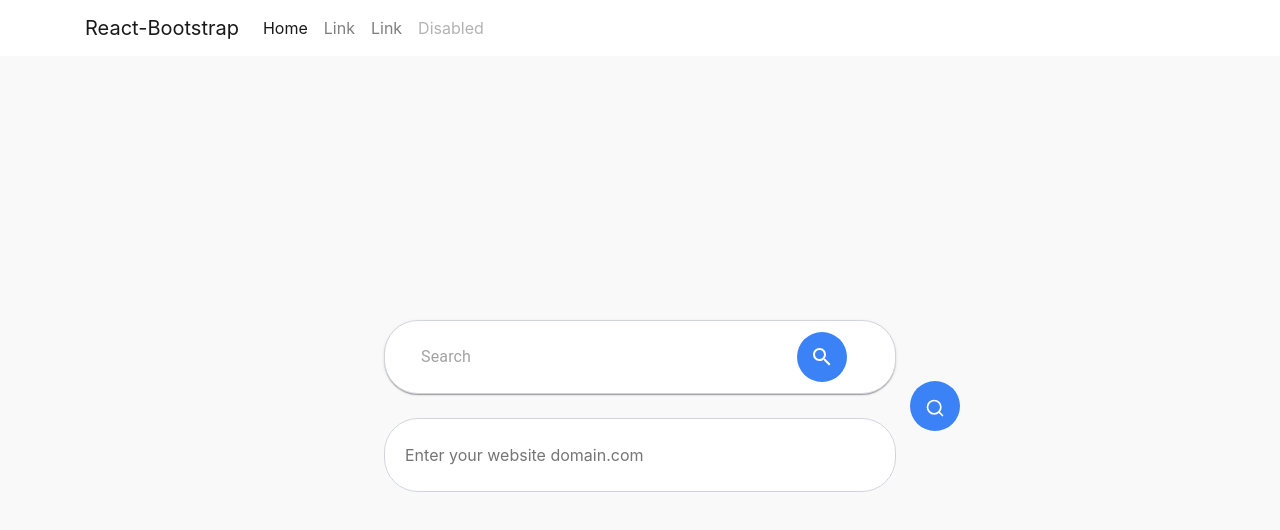
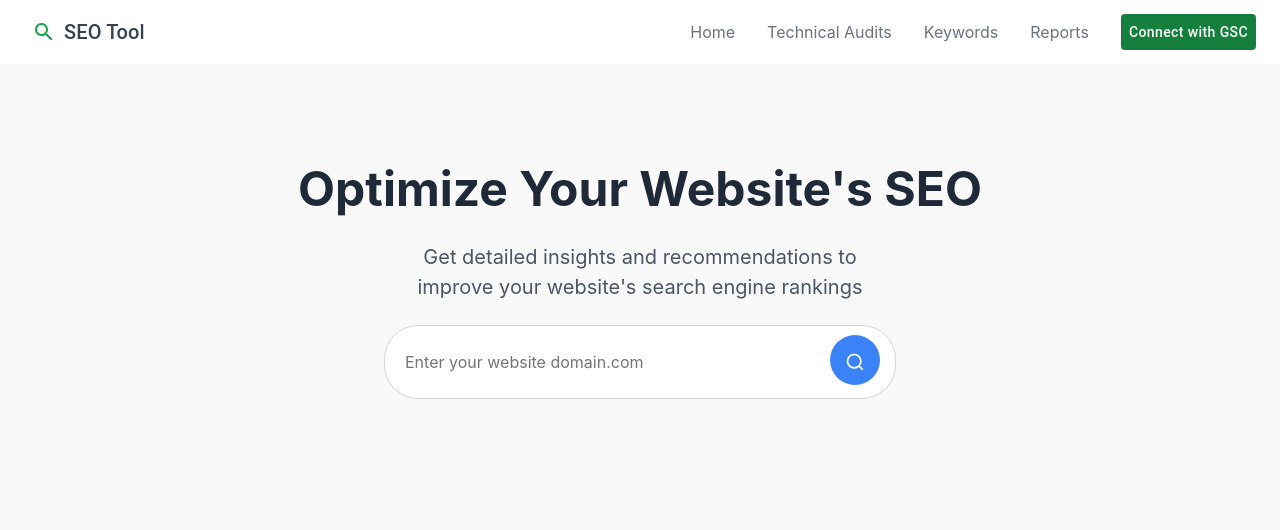
Before and after one commit to huiyinghuan/seo-capstone-hhy, a React (Create React App) app in the folder frontend/: page / in a window 1280 px wide. Shown: the top 530 px of the page. Built offline with nearby package versions, Linux system fonts and the light colour scheme.

Commit message:
format page ui to a better visual based on advice by supervisor

```diff
--- /dev/null
+++ b/frontend/src/components/SEOAuditResultTable.js
@@ -0,0 +1,82 @@
+import React from "react";
+import { Check as CheckIcon, Close as CloseIcon } from "@mui/icons-material";
+import Table from "@mui/material/Table";
+import TableBody from "@mui/material/TableBody";
+import TableCell from "@mui/material/TableCell";
+import TableContainer from "@mui/material/TableContainer";
+import TableHead from "@mui/material/TableHead";
+import TableRow from "@mui/material/TableRow";
+import Paper from "@mui/material/Paper";
+import './SearchBar.css'; // Import the CSS file
+
+const SEOAuditResultTable = ({ rows, headings }) => {
+  return (
+    <Paper sx={{ width: "100%", overflow: "hidden", borderRadius: "8px" }}>
+      <TableContainer
+        component={Paper}
+        elevation={3}
+        sx={{ borderRadius: "8px", maxHeight: "440px" }}
+      >
+        <Table stickyHeader sx={{ minWidth: 650 }} aria-label="SEO Audit Results">
+          <TableHead sx={{ backgroundColor: "#f9fafb" }}>
+            <TableRow>
+              <TableCell sx={{ fontWeight: "bold", textTransform: "uppercase", color: "#6b7280" }}>
+                Attribute
+              </TableCell>
+              <TableCell sx={{ fontWeight: "bold", textTransform: "uppercase", color: "#6b7280" }}>
+                Value
+              </TableCell>
+              <TableCell sx={{ fontWeight: "bold", textTransform: "uppercase", color: "#6b7280" }}>
+                Requirement
+              </TableCell>
+              <TableCell sx={{ fontWeight: "bold", textTransform: "uppercase", color: "#6b7280" }}>
+                Valid
+              </TableCell>
+              <TableCell sx={{ fontWeight: "bold", textTransform: "uppercase", color: "#6b7280" }}>
+                Recommendation
+              </TableCell>
+            </TableRow>
+          </TableHead>
+          <TableBody>
+            {rows.map((row, index) => (
+              <TableRow key={index}>
+                <TableCell>{row.label}</TableCell>
+                <TableCell>{row.value}</TableCell>
+                <TableCell>{row.requirement}</TableCell>
+                <TableCell>
+                  {row.valid ? (
+                    <CheckIcon style={{ color: "green" }} />
+                  ) : (
+                    <CloseIcon style={{ color: "red" }} />
+                  )}
+                </TableCell>
+                <TableCell>{row.recommendation}</TableCell>
+              </TableRow>
+            ))}
+            {headings && (
+              <TableRow>
+                <TableCell component="th" scope="row">
+                  Headings
+                </TableCell>
+                <TableCell colSpan={4}>
+                  {Object.entries(headings).map(([tag, headingsList]) => (
+                    <div key={tag}>
+                      <strong>{tag.toUpperCase()}:</strong>
+                      <ul>
+                        {headingsList.map((heading, index) => (
+                          <li key={index}>{heading}</li>
+                        ))}
+                      </ul>
+                    </div>
+                  ))}
+                </TableCell>
+              </TableRow>
+            )}
+          </TableBody>
+        </Table>
+      </TableContainer>
+    </Paper>
+  );
+};
+
+export default SEOAuditResultTable;
--- a/frontend/src/components/SearchBar.css
+++ b/frontend/src/components/SearchBar.css
@@ -38,20 +38,16 @@
   height: 20%;
   max-width: 32rem; /* Equivalent to max-w-2xl in Tailwind */
 
-  position: fixed; /* Keeps the search bar fixed on the screen */
-  top: 50%; /* Center vertically */
-  left: 50%; /* Center horizontally */
+  position: relative; /* Keeps the search bar fixed on the screen */
+  top: 50%;  /*Center vertically */
+  left: 50%;  /* Center horizontally */
   transform: translate(-50%, -50%); /* Adjust for centering */
   width: 100%;
   max-width: 32rem; /* Equivalent to max-w-2xl in Tailwind */
   z-index: 1000; /* Ensure it appears above other content */
 }
 
-.search-bar-container {
-  position: relative;
-
-}
-
+/*shape of the searchbar*/
 .search-bar-input {
   width: 100%;
   padding: 1.5rem 3rem 1.5rem 1.25rem; /* px-4 py-3 pl-5 pr-12 */
@@ -60,7 +56,6 @@
   outline: none;
   transition: all 0.2s;
 }
-
 
 
 .search-bar-input:focus {
@@ -72,8 +67,8 @@
 
 .search-bar-button {
   position: absolute;
-  right: -4rem;/* right-2 */
-  top: 50%;
+  right: 1rem;
+  top: 61%;
   transform: translateY(-50%); /* center vertically */
   background-color: #3b82f6; /* bg-blue-500 */
   color: white;
@@ -92,10 +87,9 @@
   height: 1.25rem; /* h-5 */
 }
 
-
+/*
 .scrollable-table-container {
-
-  margin-top: calc(50% + 10px); /* Space below search bar */
+  margin-top: calc(50% + 10px); // Space below search bar
   width: 100%;
   max-width: 800px;
   margin-left: auto;
@@ -103,7 +97,7 @@
   padding: 20px;
   overflow-y: auto;
   position: relative;
-}
+} */
 
 
 .results-table {
@@ -112,6 +106,12 @@
   overflow-x: auto; /* Enable horizontal scrolling for wide tables */
 }
 
+.table-cell-header {
+  font-weight: bold;
+  text-transform: uppercase;
+  color: #6b7280;
+}
+
 /* html, body {
   margin: 0;
   padding: 0;
--- a/frontend/src/components/SearchBar.js
+++ b/frontend/src/components/SearchBar.js
@@ -22,6 +22,10 @@
   import { Search } from 'lucide-react';
   import { Check as CheckIcon, Close as CloseIcon } from '@mui/icons-material';
   import './SearchBar.css'; // Import the CSS file
+  import SEOAuditResultTable from "./SEOAuditResultTable";
+
+  import { CheckCircle, XCircle } from "lucide-react";
+
 
   //for table
   import Table from '@mui/material/Table';
@@ -31,16 +35,6 @@
   import TableHead from '@mui/material/TableHead';
   import TableRow from '@mui/material/TableRow';
   import Paper from '@mui/material/Paper';
-
-  import Box from '@mui/material/Box';
-  import TextField from '@mui/material/TextField';
-
-  import InputBase from '@mui/material/InputBase';
-  import Divider from '@mui/material/Divider';
-  import IconButton from '@mui/material/IconButton';
-  import MenuIcon from '@mui/icons-material/Menu';
-  import SearchIcon from '@mui/icons-material/Search';
-  import DirectionsIcon from '@mui/icons-material/Directions';
 
   const SearchBar = ({ onSearch }) => {
     const [domain, setDomain] = useState('');
@@ -88,11 +82,13 @@
             value: result.title || 'No title',
             requirement:'50 - 60 Characters',
             valid: validateLength(result.title || '', 50, 60),
-            recommendation: 'Ensure the title is between 50-60 characters'
+            recommendation: 'Ensure the title is between 50 - 60 characters'
           },
           { label: 'Meta Description',
             value: result.meta_description || 'No meta description',
-            requirement: '150 - 160 Characters'
+            requirement: '150 - 160 Characters',
+            valid: validateLength(result.meta_description || '', 150, 160),
+            recommendation: 'Ensure the meta descrption is between 150 - 160 characters'
           },
           { label: 'Canonical',
             value: result.canonical || 'No canonical tag',
@@ -133,58 +129,6 @@
       <div className="container">
         <form onSubmit={handleSubmit} className="search-bar-form">
           <div className="search-bar-container">
-          <Paper
-            component="form"
-            sx={{
-              p: '0px',
-              display: 'flex',
-              alignItems: 'center',
-              width: '100%',
-              maxWidth: '100%',
-              borderRadius: '34px', // Fully rounded corners
-              border: '1px solid #d1d5db', /* border-gray-300 */
-              outline: 'none',
-              transition: 'all 0.2s',
-              padding: '0.5rem 3rem 0.5rem 1.25rem',
-              overflow: 'hidden', // Ensures no overflow from children
-              '&:focus-within': {
-
-                color: '#d1d5db', /* focus:ring-blue-500 */
-                bordeColor: '#3b82f6',
-              },
-
-            }}
-          >
-            <InputBase
-              sx={{
-                flex: 1,
-                px: 2, // Adjust padding inside the input
-                py: 1.5, // Vertical padding for height
-                fontSize: '1rem', // Adjust font size
-              }}
-              placeholder="Search "
-              inputProps={{ 'aria-label': 'Enter your website domain.com ' }}
-              type="text"
-              value={domain}
-              onChange={(e) => setDomain(e.target.value)}
-              // className="search-bar-input"
-            />
-            <IconButton type="button"
-              sx={{
-                p: 0, // Remove padding from the button
-                width: 50, // Circle size
-                height: 50, // Circle size
-                backgroundColor: '#3b82f6', // Blue background
-                color: 'white',
-                borderRadius: '50%', // Circular button
-                '&:hover': {
-                  backgroundColor: '#2563eb', // Darker blue on hover
-                },
-              }}
-              aria-label="search">
-              <SearchIcon />
-            </IconButton>
-          </Paper>
           <br></br>
             <input
               type="text"
@@ -199,30 +143,35 @@
           </div>
         </form>
 
-        <div className="scrollable-table-container">
+
+        {/* <div className="scrollable-table-container">
           {result && (
-              <TableContainer component={Paper} className="results-table"
-              style={{
-                marginTop: '20px',
-                maxHeight: '400px', // Restrict the height
-                overflowY: 'auto', // Ensure scrolling only within the container
-                }}>
+            <Paper sx={{ width: "100%", overflow: "hidden", borderRadius: "8px" }}>
+            <TableContainer component={Paper} elevation={3} sx={{ borderRadius: "8px", maxHeight: "440px" }}>
         <Table stickyHeader sx={{ minWidth: 650 }} aria-label="SEO Audit Results">
-                  <TableHead>
+          <TableHead sx={{ backgroundColor: "#f9fafb" }}>
             <TableRow>
-                      <TableCell><strong>Attribute</strong></TableCell>
-                      <TableCell><strong>Value</strong></TableCell>
-                      <TableCell><strong>Requirement</strong></TableCell>
-                      <TableCell><strong>Valid</strong></TableCell>
-                      <TableCell><strong>Recommendation</strong></TableCell>
+              <TableCell sx={{ fontWeight: "bold", textTransform: "uppercase", color: "#6b7280" }}>
+                Attribute
+              </TableCell>
+              <TableCell sx={{ fontWeight: "bold", textTransform: "uppercase", color: "#6b7280" }}>
+                Value
+              </TableCell>
+              <TableCell sx={{ fontWeight: "bold", textTransform: "uppercase", color: "#6b7280" }}>
+                Requirement
+              </TableCell>
+              <TableCell sx={{ fontWeight: "bold", textTransform: "uppercase", color: "#6b7280" }}>
+                Valid
+              </TableCell>
+              <TableCell sx={{ fontWeight: "bold", textTransform: "uppercase", color: "#6b7280" }}>
+                Recommendation
+              </TableCell>
             </TableRow>
           </TableHead>
           <TableBody>
             {rows.map((row, index) => (
               <TableRow key={index}>
-                        <TableCell component="th" scope="row">
-                          {row.label}
-                        </TableCell>
+                <TableCell>{row.label}</TableCell>
                 <TableCell>{row.value}</TableCell>
                 <TableCell>{row.requirement}</TableCell>
                 <TableCell>
@@ -238,7 +187,7 @@
             {result.headings && (
               <TableRow>
                 <TableCell component="th" scope="row">Headings</TableCell>
-                        <TableCell>
+                <TableCell colSpan={4}>
                   {Object.entries(result.headings).map(([tag, headings]) => (
                     <div key={tag}>
                       <strong>{tag.toUpperCase()}:</strong>
@@ -252,18 +201,15 @@
                 </TableCell>
               </TableRow>
             )}
-                    {/* {result.structured_data && (
-                      <TableRow>
-                        <TableCell component="th" scope="row">Structured Data</TableCell>
-                        <TableCell>
-                          <pre>{JSON.stringify(result.structured_data, null, 2)}</pre>
-                        </TableCell>
-                      </TableRow>
-                    )} */}
           </TableBody>
         </Table>
       </TableContainer>
+          </Paper>
           )}
+        </div> */}
+
+      <div className="scrollable-table-container">
+        {result && <SEOAuditResultTable rows={rows} headings={result.headings} />}
       </div>
       </div>
     );
--- a/frontend/src/layout/NavBar.css
+++ b/frontend/src/layout/NavBar.css
@@ -0,0 +1,38 @@
+/* Navbar Styles */
+.navbar-container {
+    background-color: white !important;
+    box-shadow: 0px 2px 4px rgba(0, 0, 0, 0.1);
+  }
+
+  .search-icon {
+    color: #16a34a;
+  }
+
+  .navbar-title {
+    font-weight: bold;
+    color: #374151;
+  }
+
+  .nav-link {
+    text-decoration: none;
+    color: #6b7280;
+    padding: 0.5rem 1rem;
+    transition: color 0.2s ease-in-out;
+  }
+
+  .nav-link:hover {
+    color: #1f2937;
+  }
+
+  .connect-button {
+    background-color: #15803d !important;
+    color: white !important;
+    text-transform: none !important;
+    margin-left: 1rem !important;
+    border-radius: 50px;
+    transition: background-color 0.2s ease-in-out;
+  }
+
+  .connect-button:hover {
+    background-color: #14532d !important;
+  }
--- a/frontend/src/layout/NavBar.js
+++ b/frontend/src/layout/NavBar.js
@@ -33,42 +33,88 @@
 // );
 
 // export default Navbar;
-import React from 'react';
-import Container from 'react-bootstrap/Container';
-import Nav from 'react-bootstrap/Nav';
-import Navbar from 'react-bootstrap/Navbar';
-import NavDropdown from 'react-bootstrap/NavDropdown';
+// import React from 'react';
+// import Container from 'react-bootstrap/Container';
+// import Nav from 'react-bootstrap/Nav';
+// import Navbar from 'react-bootstrap/Navbar';
+// import NavDropdown from 'react-bootstrap/NavDropdown';
 
 
-function CollapsibleExample() {
+// function CollapsibleExample() {
+//   return (
+//     <Navbar collapseOnSelect expand="lg" className="bg-body-tertiary">
+//       <Container>
+//         <Navbar.Brand href="#home">React-Bootstrap</Navbar.Brand>
+//         <Navbar.Toggle aria-controls="responsive-navbar-nav" />
+//         <Navbar.Collapse id="responsive-navbar-nav">
+//           <Nav className="me-auto">
+//             <Nav className="justify-content-end" activeKey="/home">
+//                 <Nav.Item>
+//                     <Nav.Link href="/home">Home</Nav.Link>
+//                     </Nav.Item>
+//                     <Nav.Item>
+//                     <Nav.Link eventKey="link-1">Link</Nav.Link>
+//                     </Nav.Item>
+//                     <Nav.Item>
+//                     <Nav.Link eventKey="link-2">Link</Nav.Link>
+//                     </Nav.Item>
+//                     <Nav.Item>
+//                     <Nav.Link eventKey="disabled" disabled>
+//                         Disabled
+//                     </Nav.Link>
+//                 </Nav.Item>
+//             </Nav>
+//           </Nav>
+//         </Navbar.Collapse>
+//       </Container>
+//     </Navbar>
+//   );
+// }
+
+// export default CollapsibleExample;
+
+import React from "react";
+import { AppBar, Toolbar, Button, Typography, IconButton, Box } from "@mui/material";
+import SearchIcon from "@mui/icons-material/Search";
+import "bootstrap/dist/css/bootstrap.min.css";
+import "./NavBar.css";
+
+const Navbar = () => {
   return (
-    <Navbar collapseOnSelect expand="lg" className="bg-body-tertiary">
-      <Container>
-        <Navbar.Brand href="#home">React-Bootstrap</Navbar.Brand>
-        <Navbar.Toggle aria-controls="responsive-navbar-nav" />
-        <Navbar.Collapse id="responsive-navbar-nav">
-          <Nav className="me-auto">
-            <Nav className="justify-content-end" activeKey="/home">
-                <Nav.Item>
-                    <Nav.Link href="/home">Home</Nav.Link>
-                    </Nav.Item>
-                    <Nav.Item>
-                    <Nav.Link eventKey="link-1">Link</Nav.Link>
-                    </Nav.Item>
-                    <Nav.Item>
-                    <Nav.Link eventKey="link-2">Link</Nav.Link>
-                    </Nav.Item>
-                    <Nav.Item>
-                    <Nav.Link eventKey="disabled" disabled>
-                        Disabled
-                    </Nav.Link>
-                </Nav.Item>
-            </Nav>
-          </Nav>
-        </Navbar.Collapse>
-      </Container>
-    </Navbar>
+    <AppBar position="static" className="navbar-container">
+      <Toolbar className="container">
+        {/* Logo and Search Icon */}
+        <Box display="flex" alignItems="center" flexGrow={1}>
+          <IconButton>
+            <SearchIcon className="search-icon" />
+          </IconButton>
+          <Typography variant="h6" className="navbar-title">
+            SEO Tool
+          </Typography>
+        </Box>
+
+        {/* Navigation Links */}
+        <Box display={{ xs: "none", md: "flex" }} alignItems="center" className="ml-auto">
+          <a href="#" className="nav-link">
+            Home
+          </a>
+          <a href="#" className="nav-link">
+            Technical Audits
+          </a>
+          <a href="#" className="nav-link">
+            Keywords
+          </a>
+          <a href="#" className="nav-link">
+            Reports
+          </a>
+          {/* Connect Button */}
+          <Button className="connect-button">
+            Connect with GSC
+          </Button>
+        </Box>
+      </Toolbar>
+    </AppBar>
   );
-}
+};
 
-export default CollapsibleExample;
+export default Navbar;
--- a/frontend/src/pages/HomePage.css
+++ b/frontend/src/pages/HomePage.css
@@ -1,7 +1,60 @@
 .homepage-container {
-    display: flex;
+    /* display: flex;
     justify-content: center;
     align-items: center;
-    height: 100vh;
+    height: 100vh; */
     background-color: #f9f9f9;
   }
+
+  .heading {
+    font-size: 2.25rem; /* Equivalent to text-4xl */
+    font-size: 3rem; /* Equivalent to md:text-5xl for larger screens */
+    font-weight: 700; /* Equivalent to font-bold */
+    color: #1f2937; /* Equivalent to text-gray-900 */
+    margin-bottom: 1.5rem; /* Equivalent to mb-6 */
+  }
+
+  .subheading {
+    font-size: 1.25rem; /* Equivalent to text-xl */
+    color: #4b5563; /* Equivalent to text-gray-600 */
+    margin-bottom: 3rem; /* Equivalent to mb-12 */
+    max-width: 32rem; /* Equivalent to max-w-2xl */
+    margin-left: auto; /* Equivalent to mx-auto */
+    margin-right: auto; /* Equivalent to mx-auto */
+  }
+
+
+  .container {
+    max-width: 80rem; /* Equivalent to max-w-7xl */
+    margin-left: auto; /* Equivalent to mx-auto */
+    margin-right: auto; /* Equivalent to mx-auto */
+    padding-left: 1rem; /* Equivalent to px-4 */
+    padding-right: 1rem; /* Equivalent to px-4 */
+  }
+
+  @media (min-width: 640px) {
+    .container {
+      padding-left: 1.5rem; /* Equivalent to sm:px-6 */
+      padding-right: 1.5rem; /* Equivalent to sm:px-6 */
+    }
+  }
+
+  @media (min-width: 1024px) {
+    .container {
+      padding-left: 2rem; /* Equivalent to lg:px-8 */
+      padding-right: 2rem; /* Equivalent to lg:px-8 */
+    }
+  }
+
+  .section {
+    text-align: center; /* Equivalent to text-center */
+    padding-top: 4rem; /* Equivalent to py-16 */
+    padding-bottom: 4rem; /* Equivalent to py-16 */
+  }
+
+  @media (min-width: 768px) {
+    .section {
+      padding-top: 6rem; /* Equivalent to md:py-24 */
+      padding-bottom: 6rem; /* Equivalent to md:py-24 */
+    }
+  }
--- a/frontend/src/pages/HomePage.js
+++ b/frontend/src/pages/HomePage.js
@@ -10,7 +10,17 @@ const HomePage = () => {
 
   return (
     <div className="homepage-container">
-        <SearchBar placeholder="Enter website URL..." onSearch={handleSearch} />
+      <div className="container">
+          <div className="section">
+            <h1 className="heading">
+              Optimize Your Website's SEO
+            </h1>
+            <p className="subheading">
+              Get detailed insights and recommendations to improve your website's search engine rankings
+            </p>
+            <SearchBar placeholder="Enter website URL..." onSearch={handleSearch} />
+          </div>
+      </div>
     </div>
   );
 };
```
Lines whose indentation alone changed are shown as unchanged.
